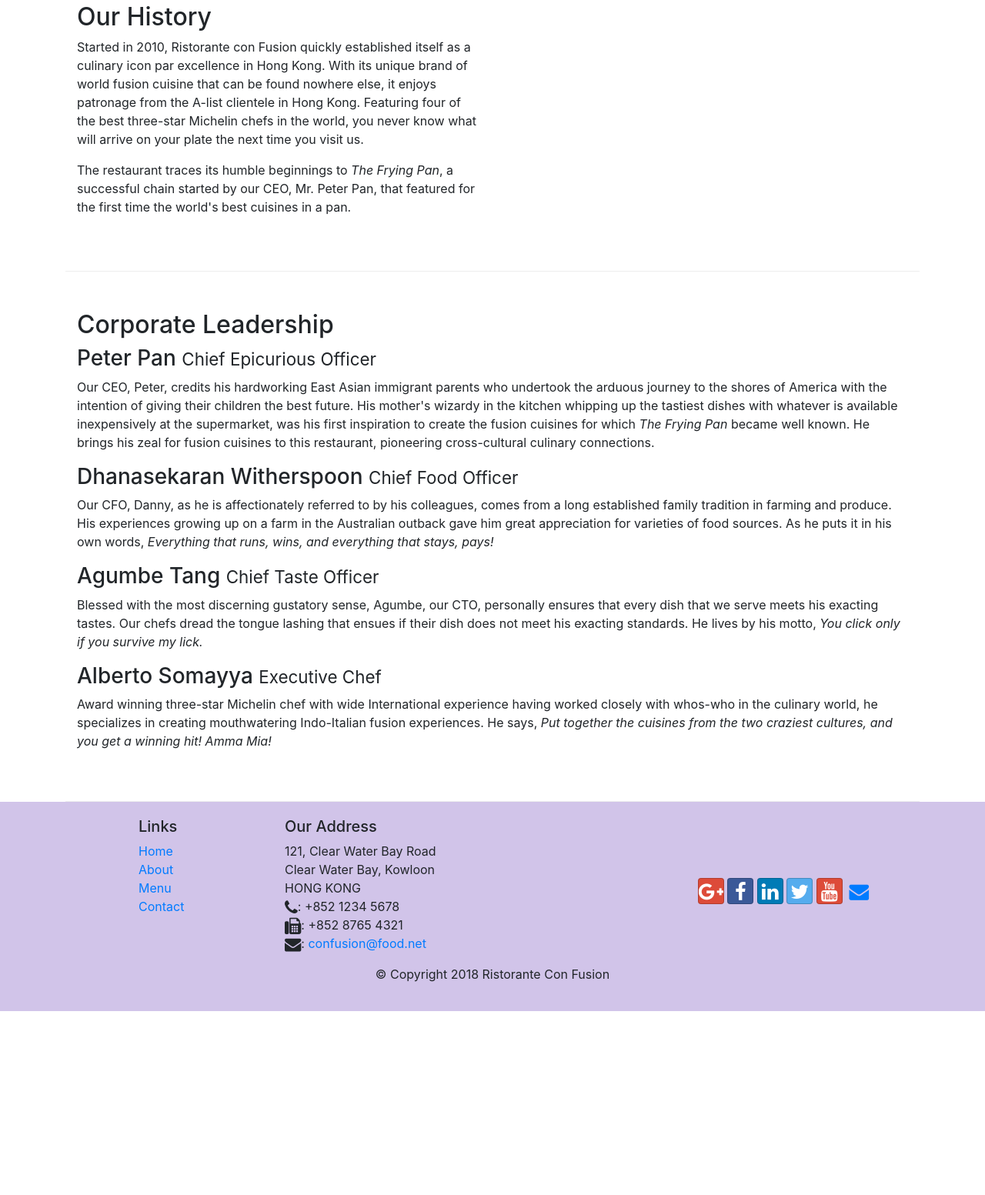
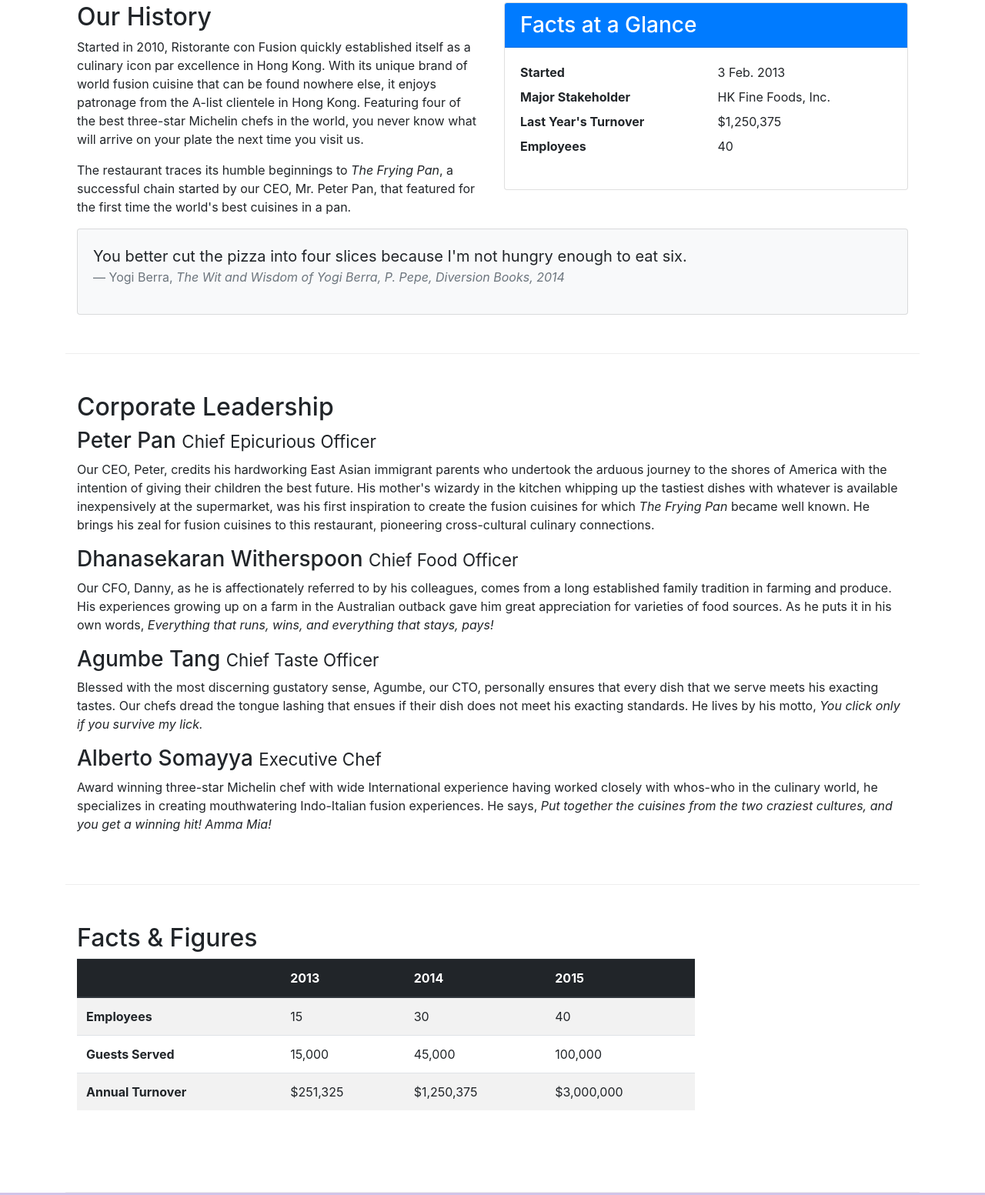
Before and after one commit to dramaspikes/ConFusion, a website: page aboutus.html in a window 1280 px wide. Shown: the part 512-2065 px from the top of the page at 77% size. Before the commit the page ends 1826 px from the top, so only its background shows below. Drawn offline with nearby package versions, Linux system fonts and the light colour scheme.

Commit message:
Cards and Tables

```diff
--- a/aboutus.html
+++ b/aboutus.html
@@ -61,7 +61,34 @@
                 <p>Started in 2010, Ristorante con Fusion quickly established itself as a culinary icon par excellence in Hong Kong. With its unique brand of world fusion cuisine that can be found nowhere else, it enjoys patronage from the A-list clientele in Hong Kong.  Featuring four of the best three-star Michelin chefs in the world, you never know what will arrive on your plate the next time you visit us.</p>
                 <p>The restaurant traces its humble beginnings to <em>The Frying Pan</em>, a successful chain started by our CEO, Mr. Peter Pan, that featured for the first time the world's best cuisines in a pan.</p>
             </div>
-            <div class="col-12 col-sm">
+            <div class="col-sm">
+                <div class="card">
+                    <h3 class="card-header bg-primary text-white">Facts at a Glance</h3>
+                    <div class="card-body">
+                        <dl class="row">
+                            <dt class="col-6">Started</dt>
+                            <dd class="col-6">3 Feb. 2013</dd>
+                            <dt class="col-6">Major Stakeholder</dt>
+                            <dd class="col-6">HK Fine Foods, Inc.</dd>
+                            <dt class="col-6">Last Year's Turnover</dt>
+                            <dd class="col-6">$1,250,375</dd>
+                            <dt class="col-6">Employees</dt>
+                            <dd class="col-6">40</dd>
+                        </dl>
+                    </div>
+                </div>
+            </div>
+            <div class="col-12">
+                <div class="card card-body bg-light">
+                    <blockquote class="blockquote">
+                        <p class="mb-0">
+                            You better cut the pizza into four slices because I'm not hungry enough to eat six.
+                        </p>
+                        <footer class="blockquote-footer">Yogi Berra,
+                            <cite title="Source Title">The Wit and Wisdom of Yogi Berra, P. Pepe, Diversion Books, 2014</cite>
+                        </footer>
+                    </blockquote>
+                </div>
             </div>
         </div>
 
@@ -79,7 +106,46 @@
                 <p class="d-none d-sm-block">Award winning three-star Michelin chef with wide International experience having worked closely with whos-who in the culinary world, he specializes in creating mouthwatering Indo-Italian fusion experiences. He says, <em>Put together the cuisines from the two craziest cultures, and you get a winning hit! Amma Mia!</em></p>
             </div>
        </div>
+       <div class="row row-content">
+           <div class="col-12 col-sm-9">
+               <h2>Facts &amp; Figures</h2>
+              <div class="table-responsive">
+                  <table class="table table-striped">
+                      <thead class="thead-dark">
+                          <tr>
+                              <th>&nbsp;</th>
+                              <th>2013</th>
+                              <th>2014</th>
+                              <th>2015</th>
+                          </tr>
+                      </thead>
+                      <tbody>
+                          <tr>
+                              <th>Employees</th>
+                              <td>15</td>
+                              <td>30</td>
+                              <td>40</td>
+                          </tr>
+                          <tr>
+                            <th>Guests Served</th>
+                            <td>15,000</td>
+                            <td>45,000</td>
+                            <td>100,000</td>
+                        </tr>
+                        <tr>
+                            <th>Annual Turnover</th>
+                            <td>$251,325</td>
+                            <td>$1,250,375</td>
+                            <td>$3,000,000</td>
+                        </tr>
+                      </tbody>
+                  </table>
+              </div>
+           </div>
+           <div class="col-12 col-sm-3">
 
+            </div>
+       </div>
     </div>
 
     <footer class="footer">
```
